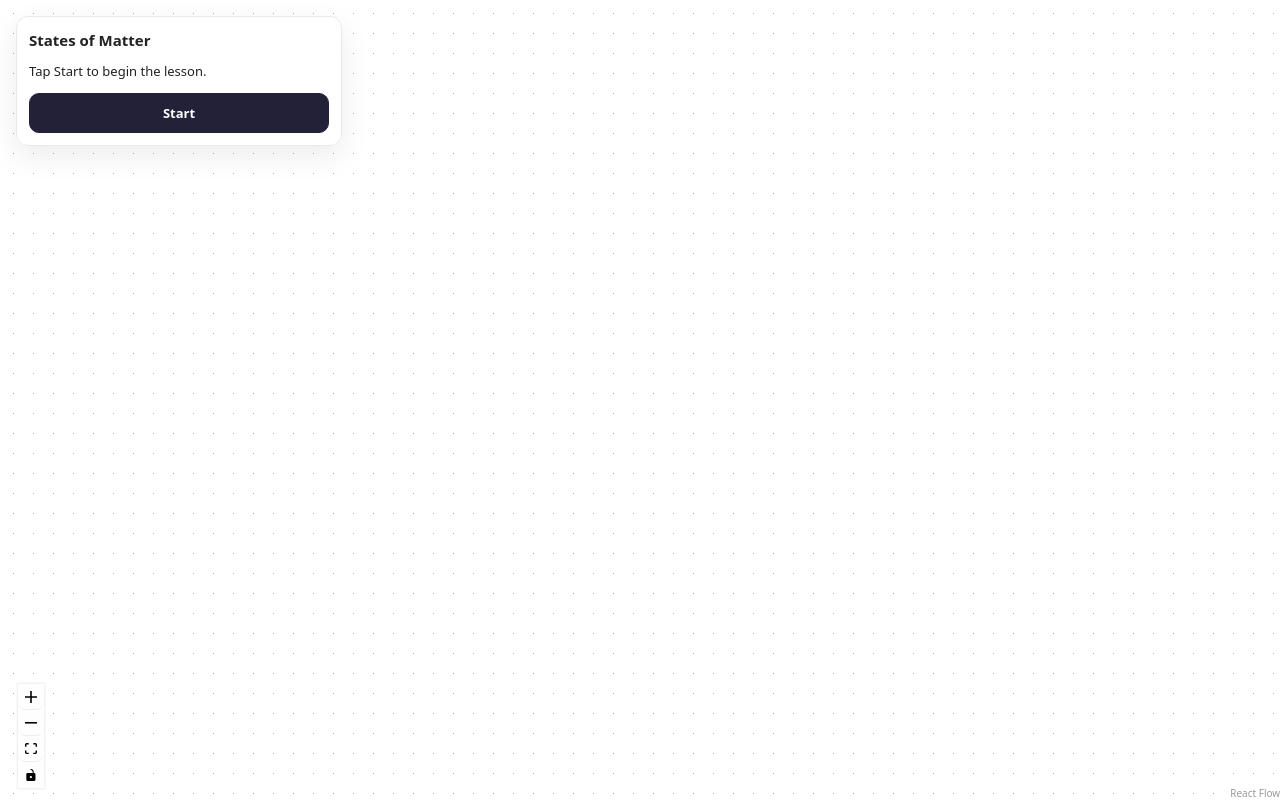
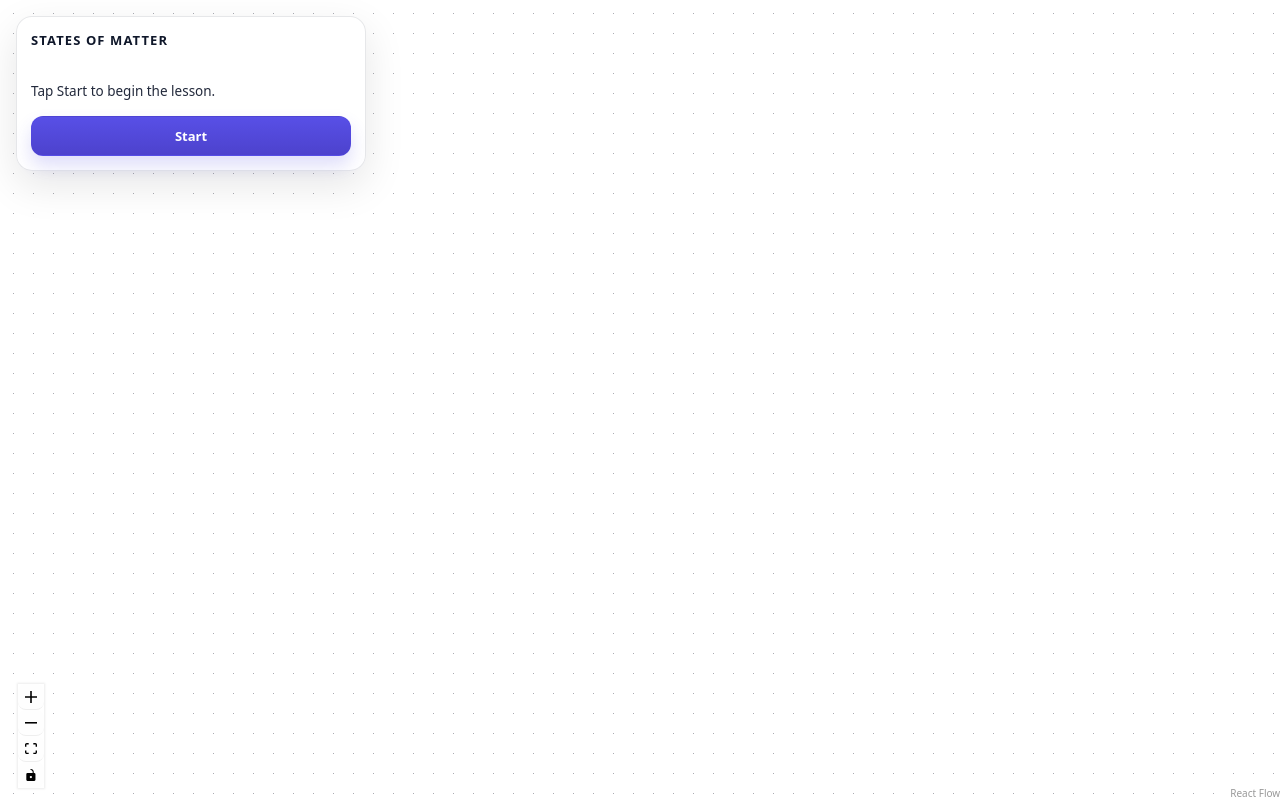
Before and after one commit to Sohaib-Sana/concept_map_learning, a React (Vite) app: page / in a window 1280 px wide. Built offline with nearby package versions, Linux system fonts and the light colour scheme.

Commit message:
feat: implement question handling in LessonPanel and App components

```diff
--- a/src/App.css
+++ b/src/App.css
@@ -231,3 +231,254 @@
   opacity: 0;
   transition: opacity 350ms ease;
 }
+
+/* =========================
+   Lesson Panel (lp*)
+   ========================= */
+
+.lpPanel {
+  position: fixed;
+  left: 16px;
+  top: 16px;
+  width: 320px;
+  z-index: 50;
+
+  padding: 14px;
+  border-radius: 16px;
+  border: 1px solid rgba(15, 23, 42, 0.1);
+  background: rgba(255, 255, 255, 0.96);
+  backdrop-filter: blur(6px);
+
+  box-shadow: 0 14px 40px rgba(2, 6, 23, 0.1);
+  text-align: left;
+}
+
+/* Header */
+.lpHeaderRow {
+  display: flex;
+  justify-content: space-between;
+  align-items: flex-start;
+  gap: 12px;
+}
+
+.lpHeaderLeft {
+  display: flex;
+  flex-direction: column;
+  gap: 4px;
+}
+
+.lpHeaderTitle {
+  font-weight: 900;
+  font-size: 13px;
+  letter-spacing: 1.1px;
+  text-transform: uppercase;
+  color: #0f172a;
+}
+
+.lpHeaderSub {
+  font-size: 12px;
+  line-height: 1.2;
+  color: rgba(15, 23, 42, 0.6);
+  min-height: 14px; /* keeps header stable */
+}
+
+.lpProgressPill {
+  white-space: nowrap;
+  font-size: 12px;
+  font-weight: 800;
+  color: rgba(15, 23, 42, 0.75);
+  background: rgba(15, 23, 42, 0.06);
+  border: 1px solid rgba(15, 23, 42, 0.08);
+  padding: 6px 10px;
+  border-radius: 999px;
+}
+
+/* Body */
+.lpBodyText {
+  margin-top: 12px;
+  font-size: 13.5px;
+  line-height: 1.6;
+  color: rgba(15, 23, 42, 0.92);
+}
+
+.lpHighlight {
+  background: rgba(255, 230, 0, 0.55);
+  border-radius: 6px;
+  padding: 0 2px;
+}
+
+/* Images */
+.lpImageGrid {
+  margin-top: 12px;
+  display: grid;
+  gap: 8px;
+}
+
+.lpImage {
+  width: 100%;
+  height: 180px;
+  object-fit: cover;
+  border-radius: 12px;
+  border: 1px solid rgba(15, 23, 42, 0.08);
+  box-shadow: 0 10px 24px rgba(2, 6, 23, 0.08);
+}
+
+/* Controls */
+.lpControlsRow {
+  display: flex;
+  gap: 8px;
+  margin-top: 14px;
+}
+
+.lpBtn {
+  padding: 10px 12px;
+  border-radius: 12px;
+  font-size: 13px;
+  font-weight: 900;
+  border: 1px solid transparent;
+  cursor: pointer;
+  transition: transform 120ms ease, box-shadow 120ms ease, background 120ms ease, border-color 120ms ease,
+    opacity 120ms ease;
+}
+
+.lpBtnPrimary {
+  border-color: rgba(79, 70, 229, 0.3);
+  background: linear-gradient(180deg, rgba(79, 70, 229, 0.95), rgba(67, 56, 202, 0.95));
+  color: #fff;
+  box-shadow: 0 10px 18px rgba(79, 70, 229, 0.18);
+}
+
+.lpBtnSecondary {
+  border-color: rgba(15, 23, 42, 0.1);
+  background: rgba(255, 255, 255, 0.9);
+  color: rgba(15, 23, 42, 0.92);
+  box-shadow: 0 8px 16px rgba(2, 6, 23, 0.06);
+}
+
+.lpBtnDanger {
+  border-color: rgba(220, 38, 38, 0.25);
+  background: rgba(254, 242, 242, 0.9);
+  color: rgba(153, 27, 27, 0.95);
+  box-shadow: 0 8px 16px rgba(220, 38, 38, 0.08);
+}
+
+.lpBtn:hover:not(:disabled) {
+  transform: translateY(-1px);
+}
+
+.lpBtn:active:not(:disabled) {
+  transform: translateY(0px);
+}
+
+.lpBtn:focus-visible {
+  outline: 3px solid rgba(79, 70, 229, 0.35);
+  outline-offset: 2px;
+}
+
+.lpBtn.isDisabled,
+.lpBtn:disabled {
+  opacity: 0.55;
+  cursor: not-allowed;
+  transform: none;
+}
+
+/* Question */
+.lpQCard {
+  margin-top: 14px;
+  padding: 14px;
+  border-radius: 14px;
+  border: 1px solid rgba(15, 23, 42, 0.1);
+  background: linear-gradient(180deg, rgba(248, 250, 252, 1), rgba(255, 255, 255, 1));
+  box-shadow: 0 12px 28px rgba(2, 6, 23, 0.08);
+}
+
+.lpQPrompt {
+  font-size: 16px;
+  font-weight: 900;
+  color: #0f172a;
+  margin-bottom: 10px;
+  line-height: 1.25;
+}
+
+.lpQOptions {
+  display: grid;
+  gap: 10px;
+}
+
+.lpQOptionBtn {
+  display: flex;
+  align-items: center;
+  justify-content: space-between;
+  gap: 12px;
+
+  width: 100%;
+  padding: 12px 12px;
+  border-radius: 12px;
+
+  border: 1px solid rgba(15, 23, 42, 0.1);
+  background: #fff;
+  color: #0b1220;
+
+  cursor: pointer;
+  text-align: left;
+
+  box-shadow: 0 6px 14px rgba(15, 23, 42, 0.08);
+  transition: transform 120ms ease, box-shadow 120ms ease, border-color 120ms ease;
+}
+
+.lpQOptionBtn:hover {
+  transform: translateY(-1px);
+  border-color: rgba(79, 70, 229, 0.35);
+  box-shadow: 0 10px 22px rgba(15, 23, 42, 0.1);
+}
+
+.lpQOptionBtn:active {
+  transform: translateY(0px) scale(0.99);
+}
+
+.lpQOptionBtn:focus-visible {
+  outline: 3px solid rgba(79, 70, 229, 0.35);
+  outline-offset: 2px;
+}
+
+.lpQOptionText {
+  font-size: 14.5px;
+  font-weight: 800;
+  letter-spacing: 0.2px;
+}
+
+.lpQChevron {
+  font-size: 20px;
+  line-height: 1;
+  opacity: 0.8;
+}
+
+/* Feedback states */
+.lpQOptionBtn.isCorrect {
+  border-color: rgba(34, 197, 94, 0.45);
+  background: rgba(34, 197, 94, 0.10);
+  color: #064e3b;
+  box-shadow: 0 10px 22px rgba(34, 197, 94, 0.10);
+}
+
+.lpQOptionBtn.isWrong {
+  border-color: rgba(239, 68, 68, 0.45);
+  background: rgba(239, 68, 68, 0.10);
+  color: #7f1d1d;
+  box-shadow: 0 10px 22px rgba(239, 68, 68, 0.10);
+}
+
+.lpQOptionBtn:disabled {
+  opacity: 0.75;
+  cursor: not-allowed;
+  transform: none;
+}
+
+
+/* Small screens */
+@media (max-width: 520px) {
+  .lpPanel {
+    width: 92vw;
+    left: 4vw;
+  }
+}
--- a/src/App.jsx
+++ b/src/App.jsx
@@ -25,6 +25,9 @@ export default function App() {
   // Lesson state
   const [started, setStarted] = useState(false);
   const [stepIndex, setStepIndex] = useState(-1);
+  // NEW: remember correct answers per beat so user can't skip later
+  const [answeredCorrectByBeat, setAnsweredCorrectByBeat] = useState({});
+  // key format: `${stepIndex}:${beatIndex}` -> true
 
   // Visible graph state
   const [visibleNodeIds, setVisibleNodeIds] = useState([""]);
@@ -46,6 +49,18 @@ export default function App() {
     autoplayRef.current = autoplayOn;
   }, [autoplayOn]);
 
+  // Lesson question gate
+  const [activeQuestion, setActiveQuestion] = useState(null);
+  // shape: { stepIndex, beatIndex, prompt, options, correctIndex?, selectedIndex? }
+  const [waitingForAnswer, setWaitingForAnswer] = useState(false);
+  const [questionFeedback, setQuestionFeedback] = useState(null);
+  // shape: { selectedIndex, isCorrect }
+
+  const clearQuestionGate = useCallback(() => {
+    setActiveQuestion(null);
+    setWaitingForAnswer(false);
+  }, []);
+
   // Prefetch hook
   const { prefetchUpcomingBeats, PREFETCH_AHEAD } = useTtsPrefetch({
     storySteps,
@@ -66,6 +81,16 @@ export default function App() {
     // handled by player end/stop, but keep parity with original
     // (LessonPanel gets null highlight until speak starts)
   }, [currentBeat?.narration]);
+
+  const showQuestionForBeat = useCallback((sIdx, bIdx) => {
+    const beat = storySteps[sIdx]?.beats?.[bIdx];
+    if (!beat?.question?.prompt || !Array.isArray(beat.question.options)) return false;
+
+    setActiveQuestion({ stepIndex: sIdx, beatIndex: bIdx, ...beat.question });
+    setQuestionFeedback(null);
+    setWaitingForAnswer(true);
+    return true;
+  }, []);
 
   // ---------- Panel Location ----------
   const panelRef = useRef(null);
@@ -137,6 +162,9 @@ export default function App() {
 
   const goToBeat = useCallback(
     (sIdx, bIdx) => {
+      clearQuestionGate(); // 👈 NEW (prevents stale question when navigating)
+      setQuestionFeedback(null);
+
       const stepCount = storySteps.length;
       const safeStep = Math.max(0, Math.min(sIdx, stepCount - 1));
 
@@ -151,7 +179,7 @@ export default function App() {
 
       return { stepIndex: safeStep, beatIndex: safeBeat };
     },
-    [applyStepReveal],
+    [applyStepReveal, clearQuestionGate],
   );
 
   // Autoplay engine: speak beat, then advance on end (if autoplay still on)
@@ -168,7 +196,26 @@ export default function App() {
         stepIdxForPrefetch: sIdx,
         beatIdxForPrefetch: bIdx,
         onEnd: () => {
+          const key = `${sIdx}:${bIdx}`;
+
+          // 👇 show question only if not already answered correctly
+          if (!answeredCorrectByBeat[key] && beat.question?.prompt && Array.isArray(beat.question?.options)) {
+            setActiveQuestion({ stepIndex: sIdx, beatIndex: bIdx, ...beat.question });
+            setQuestionFeedback(null);
+            setWaitingForAnswer(true);
+            return;
+          }
           if (!autoplayRef.current) return;
+          if (beat.question?.prompt && Array.isArray(beat.question?.options)) {
+            setActiveQuestion({
+              stepIndex: sIdx,
+              beatIndex: bIdx,
+              ...beat.question,
+            });
+            setQuestionFeedback(null);
+            setWaitingForAnswer(true);
+            return; // IMPORTANT: do not advance until answered
+          }
 
           const isLastBeatInStep = bIdx >= beats.length - 1;
           const isLastStep = sIdx >= storySteps.length - 1;
@@ -201,7 +248,7 @@ export default function App() {
         },
       });
     },
-    [goToBeat, speak, prefetchUpcomingBeats, PREFETCH_AHEAD, setCanResume],
+    [goToBeat, speak, prefetchUpcomingBeats, PREFETCH_AHEAD, setCanResume, answeredCorrectByBeat],
   );
 
   // Start fresh from the current beat/page
@@ -286,6 +333,15 @@ export default function App() {
     stopVoice();
     setCanResume(false);
 
+    const current = storySteps[stepIndex]?.beats?.[beatIndex];
+    const key = `${stepIndex}:${beatIndex}`;
+
+    if (current?.question && !answeredCorrectByBeat[key]) {
+      // show the question instead of moving forward
+      showQuestionForBeat(stepIndex, beatIndex);
+      return;
+    }
+
     const stepObj = storySteps[stepIndex];
     const beats = stepObj?.beats ?? [];
     const lastBeatIdx = Math.max(0, beats.length - 1);
@@ -366,7 +422,74 @@ export default function App() {
   const beatsInThisStep = storySteps[stepIndex]?.beats ?? [];
   const isLastBeatInStep = beatIndex >= Math.max(0, beatsInThisStep.length - 1);
   const isLastStep = stepIndex >= storySteps.length - 1;
-  const canGoNext = started && !(isLastStep && isLastBeatInStep);
+
+  const isQuestionMode = waitingForAnswer && activeQuestion;
+  // allow next only if not in question mode OR user has answered correctly
+  const allowForward = !isQuestionMode || questionFeedback?.isCorrect === true;
+  const canGoNext = started && !(isLastStep && isLastBeatInStep) && allowForward;
+
+  const handleAnswer = useCallback(
+    (selectedIndex) => {
+      if (!activeQuestion) return;
+
+      const correctIndex = activeQuestion.correctIndex;
+      const isCorrect = selectedIndex === correctIndex;
+
+      setQuestionFeedback({ selectedIndex, isCorrect });
+
+      // ❌ Wrong: stay here (do not continue)
+      if (!isCorrect) return;
+      if (isCorrect) {
+        const key = `${activeQuestion.stepIndex}:${activeQuestion.beatIndex}`;
+        setAnsweredCorrectByBeat((prev) => ({ ...prev, [key]: true }));
+      }
+
+      // ✅ Correct: close question and continue
+      setWaitingForAnswer(false);
+
+      // continue autoplay if it was on
+      if (!autoplayRef.current) return;
+
+      const sIdx = activeQuestion.stepIndex;
+      const bIdx = activeQuestion.beatIndex;
+
+      const stepObj = storySteps[sIdx];
+      const beats = stepObj?.beats ?? [];
+
+      const isLastBeatInStep = bIdx >= beats.length - 1;
+      const isLastStep = sIdx >= storySteps.length - 1;
+
+      // small delay so user sees green feedback
+      window.setTimeout(() => {
+        if (!isLastBeatInStep) {
+          const next = goToBeat(sIdx, bIdx + 1);
+          prefetchUpcomingBeats(next.stepIndex, next.beatIndex, PREFETCH_AHEAD);
+
+          window.setTimeout(() => {
+            if (!autoplayRef.current) return;
+            speakBeatAndAutoadvance(next.stepIndex, next.beatIndex);
+          }, 200);
+          return;
+        }
+
+        if (!isLastStep) {
+          const next = goToBeat(sIdx + 1, 0);
+          prefetchUpcomingBeats(next.stepIndex, next.beatIndex, PREFETCH_AHEAD);
+
+          window.setTimeout(() => {
+            if (!autoplayRef.current) return;
+            speakBeatAndAutoadvance(next.stepIndex, next.beatIndex);
+          }, 200);
+          return;
+        }
+
+        setAutoplayOn(false);
+        autoplayRef.current = false;
+        setCanResume(false);
+      }, 450);
+    },
+    [activeQuestion, goToBeat, prefetchUpcomingBeats, PREFETCH_AHEAD, speakBeatAndAutoadvance, setCanResume],
+  );
 
   return (
     <ReactFlowProvider>
@@ -404,6 +527,10 @@ export default function App() {
           teachingToneOn={teachingToneOn}
           onToggleTeachingTone={() => setTeachingToneOn((v) => !v)}
           speakingState={speakingState}
+          question={activeQuestion}
+          waitingForAnswer={waitingForAnswer}
+          onAnswer={handleAnswer}
+          questionFeedback={questionFeedback}
         />
       </div>
     </ReactFlowProvider>
--- a/src/components/lessonPanel.jsx
+++ b/src/components/lessonPanel.jsx
@@ -17,54 +17,80 @@ export function LessonPanel({
   canResume,
   highlightRange,
   speakingState,
+  question,
+  waitingForAnswer,
+  onAnswer,
+  questionFeedback,
 }) {
+  const isQuestionMode = !!(waitingForAnswer && question);
   const primaryLabel = !started ? "Start" : isRunning ? (speakingState === "loading" ? "Loading..." : "Pause") : canResume ? "Resume" : "Start";
   const onPrimaryClick = !started ? onStart : isRunning ? onStop : canResume ? onResume : onStart;
-
-  // ✅ Disable Pause if audio isn't actually speaking (loading/fetching)
   const disablePrimary = started && isRunning && speakingState !== "speaking";
 
   return (
-    <div ref={panelRef} style={panelStyle}>
-      <div style={{ display: "flex", justifyContent: "space-between", alignItems: "center" }}>
-        <div style={{ fontWeight: 700, fontSize: 15, color: "#222" }}>{title ?? "States of Matter"}</div>
-        {started && <div style={{ fontSize: 12, color: "#666" }}>{progressText}</div>}
+    <div ref={panelRef} className="lpPanel">
+      {/* Header */}
+      <div className="lpHeaderRow">
+        <div className="lpHeaderLeft">
+          <div className="lpHeaderTitle">{isQuestionMode ? "QUESTION" : (title ?? "States of Matter")}</div>
+          <div className="lpHeaderSub">{isQuestionMode ? "Choose one option to continue" : started ? "Lesson" : ""}</div>
+        </div>
+
+        {!isQuestionMode && started && <div className="lpProgressPill">{progressText}</div>}
       </div>
 
-      <div style={{ fontSize: 13, color: "#222", marginTop: 10, lineHeight: 1.5 }}>
-        {started ? renderHighlighted(beatText, highlightRange) : "Tap Start to begin the lesson."}
-      </div>
+      {/* Body (hidden in question mode) */}
+      {!isQuestionMode && (
+        <>
+          <div className="lpBodyText">{started ? renderHighlighted(beatText, highlightRange) : "Tap Start to begin the lesson."}</div>
 
-      {started && beatImages?.length > 0 && (
-        <div style={{ marginTop: 12, display: "grid", gap: 2 }}>
-          {beatImages.map((src, i) => (
-            <img
-              key={`${src}-${i}`}
-              src={src}
-              alt={`reference ${i + 1}`}
-              style={{
-                width: "18rem",
-                height: "18rem",
-                objectFit: "fill",
-                borderRadius: 10,
-                border: "1px solid #eee",
-              }}
-            />
-          ))}
+          {started && beatImages?.length > 0 && (
+            <div className="lpImageGrid">
+              {beatImages.map((src, i) => (
+                <img key={`${src}-${i}`} src={src} alt={`reference ${i + 1}`} className="lpImage" />
+              ))}
+            </div>
+          )}
+        </>
+      )}
+
+      {/* Question */}
+      {isQuestionMode && (
+        <div className="lpQCard">
+          <div className="lpQPrompt">{question.prompt}</div>
+
+          <div className="lpQOptions">
+            {question.options.map((opt, idx) => {
+              const selected = questionFeedback?.selectedIndex === idx;
+              const isCorrect = idx === question.correctIndex;
+
+              const showFeedback = !!questionFeedback; // after first click
+              const isWrongSelected = showFeedback && selected && !questionFeedback.isCorrect;
+              const isCorrectShown = showFeedback && isCorrect;
+
+              const cls = ["lpQOptionBtn", isWrongSelected ? "isWrong" : "", isCorrectShown ? "isCorrect" : ""].filter(Boolean).join(" ");
+
+              return (
+                <button
+                  key={opt + idx}
+                  onClick={() => onAnswer(idx)}
+                  className={cls}
+                  type="button"
+                  disabled={questionFeedback?.isCorrect === true} // lock after correct (optional)
+                >
+                  <span className="lpQOptionText">{opt}</span>
+                  <span className="lpQChevron">{isCorrectShown ? "✓" : "›"}</span>
+                </button>
+              );
+            })}
+          </div>
         </div>
       )}
 
-      <div style={{ display: "flex", gap: 8, marginTop: 12 }}>
+      {/* Controls */}
+      <div className="lpControlsRow">
         {started && (
-          <button
-            onClick={onBack}
-            disabled={!canGoBack}
-            style={{
-              ...btnSecondary,
-              opacity: canGoBack ? 1 : 0.5,
-              cursor: canGoBack ? "pointer" : "not-allowed",
-            }}
-          >
+          <button onClick={onBack} disabled={!canGoBack} className={`lpBtn lpBtnSecondary ${!canGoBack ? "isDisabled" : ""}`} type="button">
             Back
           </button>
         )}
@@ -72,26 +98,15 @@ export function LessonPanel({
         <button
           onClick={onPrimaryClick}
           disabled={disablePrimary}
-          style={{
-            ...(isRunning ? btnDanger : btnPrimary),
-            flex: 1,
-            opacity: disablePrimary ? 0.5 : 1,
-            cursor: disablePrimary ? "not-allowed" : "pointer",
-          }}
+          className={`lpBtn ${isRunning ? "lpBtnDanger" : "lpBtnPrimary"} ${disablePrimary ? "isDisabled" : ""}`}
+          type="button"
+          style={{ flex: 1 }}
         >
           {primaryLabel}
         </button>
 
         {started && (
-          <button
-            onClick={onNext}
-            disabled={!canGoNext}
-            style={{
-              ...btnSecondary,
-              opacity: canGoNext ? 1 : 0.5,
-              cursor: canGoNext ? "pointer" : "not-allowed",
-            }}
-          >
+          <button onClick={onNext} disabled={!canGoNext} className={`lpBtn lpBtnSecondary ${!canGoNext ? "isDisabled" : ""}`} type="button">
             Next
           </button>
         )}
@@ -111,63 +126,8 @@ function renderHighlighted(text, range) {
   return (
     <>
       {t.slice(0, start)}
-      <mark
-        style={{
-          background: "rgba(255, 230, 0, 0.55)",
-          borderRadius: 6,
-          padding: "0 2px",
-        }}
-      >
-        {t.slice(start, end)}
-      </mark>
+      <mark className="lpHighlight">{t.slice(start, end)}</mark>
       {t.slice(end)}
     </>
   );
 }
-
-const panelStyle = {
-  position: "fixed",
-  left: 16,
-  top: 16,
-  width: 300,
-  background: "rgba(255,255,255,0.95)",
-  border: "1px solid #e9e9e9",
-  borderRadius: 12,
-  padding: 12,
-  boxShadow: "0 10px 30px rgba(0,0,0,0.08)",
-  textAlign: "left",
-  zIndex: 50,
-};
-
-const btnPrimary = {
-  padding: "10px 12px",
-  borderRadius: 10,
-  border: "1px solid #222138",
-  background: "#222138",
-  color: "white",
-  fontSize: 13,
-  fontWeight: 700,
-  cursor: "pointer",
-};
-
-const btnSecondary = {
-  padding: "10px 12px",
-  borderRadius: 10,
-  border: "1px solid #ddd",
-  background: "white",
-  color: "#111",
-  fontSize: 13,
-  fontWeight: 700,
-  cursor: "pointer",
-};
-
-const btnDanger = {
-  padding: "10px 12px",
-  borderRadius: 10,
-  border: "1px solid #e3b0b0",
-  background: "#fff5f5",
-  color: "#a11111",
-  fontSize: 13,
-  fontWeight: 900,
-  cursor: "pointer",
-};
--- a/src/story/storySteps.js
+++ b/src/story/storySteps.js
@@ -41,6 +41,11 @@ export const storySteps = [
         reveal: { nodes: ["n1", "n2"], edges: ["n1-n2"] },
         focus: "n2",
         images: [], // optional, but explicit
+        question: {
+          prompt: "Particles can be what?",
+          options: ["Atoms", "Molecules", "Atoms or molecules"],
+          correctIndex: 2,
+        },
       },
     ],
   },
@@ -132,7 +137,6 @@ export const storySteps = [
         },
         focus: "n6",
         images: ["/images/particle-motion-wiggle.png"],
-        // If you later want an image, add it here as: images: ["/images/particle-motion-wiggle.png"]
       },
 
       // Balance -> State of Matter (junction j3 + state)
@@ -190,24 +194,7 @@ export const storySteps = [
           "In a liquid, attraction and movement are about equal.\nParticles are still close together, but arranged irregularly.\nThey can slide past each other.\nThat’s why liquids don’t have a fixed shape — but they can flow.",
         reveal: {
           nodes: ["n1", "n2", "n3", "n4", "j2", "n7", "n8", "j1", "n5", "n6", "j3", "n9", "n10", "n11"],
-          edges: [
-            "n1-n2",
-            "n2-n3",
-            "n3-n4",
-            "n4-j2",
-            "j2-n7",
-            "j2-n8",
-            "n4-j1",
-            "j1-n5",
-            "j1-n6",
-            "n5-j3",
-            "n6-j3",
-            "j3-n9",
-            "n9-n10",
-            "n9-n11",
-            // "n10-n11",
-            // "n11-n10",
-          ],
+          edges: ["n1-n2", "n2-n3", "n3-n4", "n4-j2", "j2-n7", "j2-n8", "n4-j1", "j1-n5", "j1-n6", "n5-j3", "n6-j3", "j3-n9", "n9-n10", "n9-n11"],
         },
         focus: "n11",
         images: ["/images/liquid-particles-slide.png"],
@@ -233,10 +220,6 @@ export const storySteps = [
             "n9-n10",
             "n9-n11",
             "n9-n12",
-            // "n10-n11",
-            // "n11-n12",
-            // "n11-n10",
-            // "n12-n11",
           ],
         },
         focus: "n12",
```
